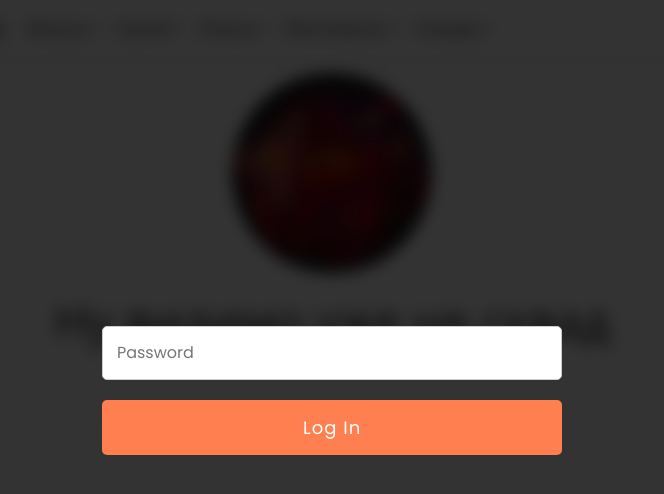
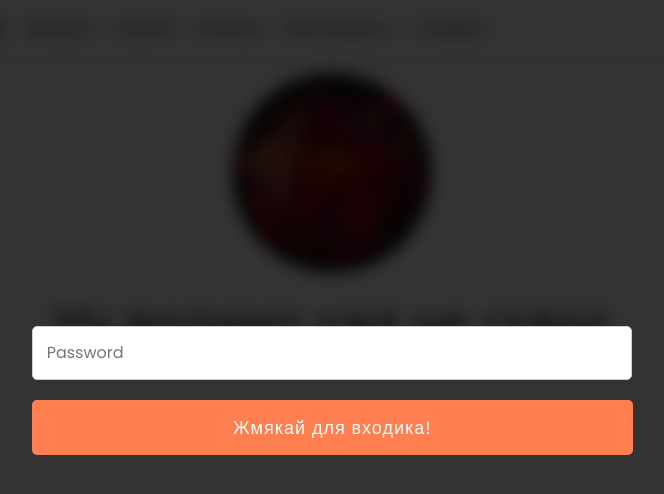
Before and after one commit to Strebulaev/170squad, an Angular app: page /#/ in a window 1280 px wide. Shown: the top 494 px of the page, without its empty margins (308-972 px from the left). Built offline with nearby package versions, Linux system fonts and the light colour scheme.

Commit message:
вход

```diff
--- a/src/app/login/login.component.html
+++ b/src/app/login/login.component.html
@@ -1,6 +1,6 @@
 <div id="loginPopup" *ngIf="isPopupVisible" class="popup">
   <form (ngSubmit)="onSubmit()">
     <input [(ngModel)]="password" name="password" placeholder="Password">
-    <input type="submit" value="Log In">
+    <input type="submit" value="Жмякай для входика!">
   </form>
 </div>
```
Also changed, not shown: src/app/login/login.component.ts (+4 -4 lines).
